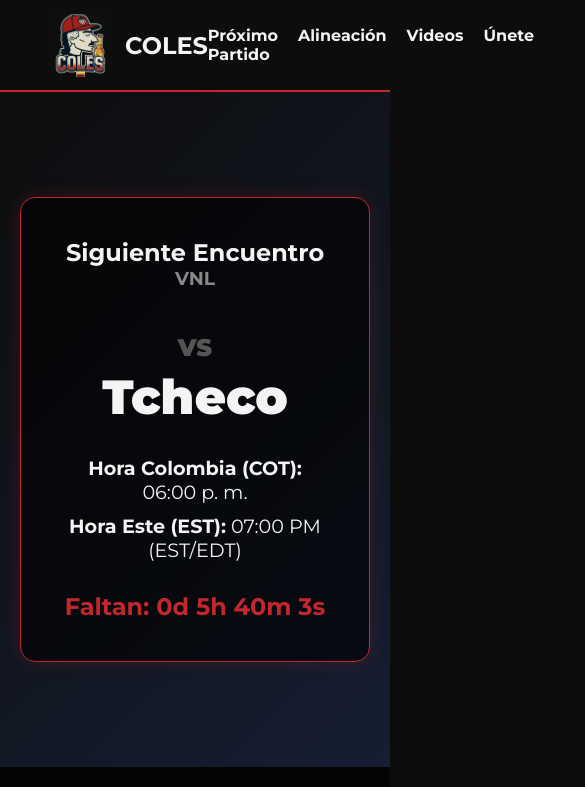
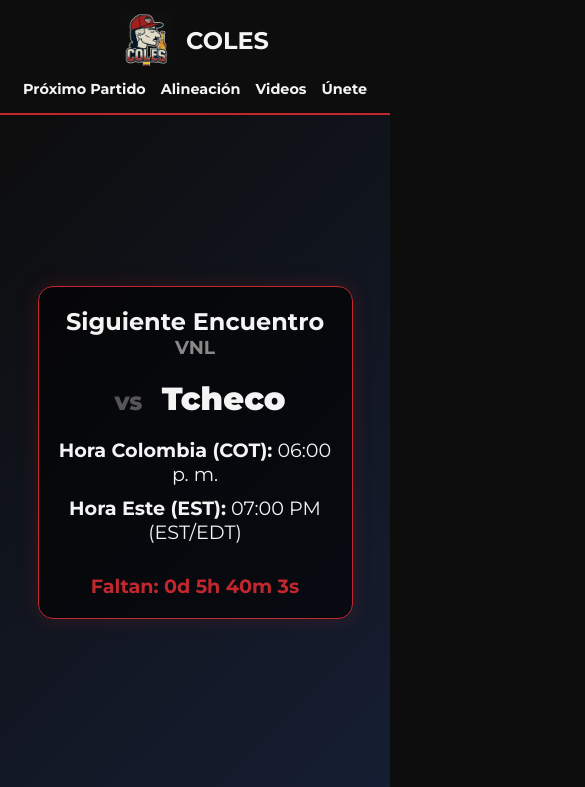
Before and after one commit to Jorelinson/Coles, a website: page index.html in a window 390 px wide. Shown: the top 787 px of the page, 585 px wide, since content can reach past the window. Drawn offline with Linux system fonts and the light colour scheme.

Commit message:
diseño en celular

```diff
--- a/index.html
+++ b/index.html
@@ -133,7 +133,7 @@
 <section id="videos" class="section bg-dark">
     <h2 class="section-title">Partidos Recientes</h2>
     <div class="video-container">
-        <iframe width="560" height="315" src="https://www.youtube.com/embed/JWRQx0YMvQE?si=U4CIr1WZeD-nE_h9" title="YouTube video player" frameborder="0" allow="accelerometer; autoplay; clipboard-write; encrypted-media; gyroscope; picture-in-picture" allowfullscreen></iframe>
+        <iframe src="https://www.youtube.com/embed/JWRQx0YMvQE?si=U4CIr1WZeD-nE_h9" title="YouTube video player" frameborder="0" allow="accelerometer; autoplay; clipboard-write; encrypted-media; gyroscope; picture-in-picture" allowfullscreen></iframe>
     </div>
 </section>
 
--- a/style.css
+++ b/style.css
@@ -270,3 +270,45 @@ footer {
     font-weight: bold;
     font-variant-numeric: tabular-nums; /* Mantiene los números alineados */
 }
+
+/* --- ADAPTACIÓN PARA TELÉFONOS (RESPONSIVE) --- */
+@media (max-width: 768px) {
+    /* 1. Apretar la barra de navegación */
+    nav {
+        flex-direction: column;
+        padding: 15px 20px;
+        gap: 15px;
+    }
+    .nav-links {
+        flex-wrap: wrap;
+        justify-content: center;
+        gap: 15px;
+        font-size: 0.9rem;
+    }
+
+    /* 2. Reducir los márgenes laterales gigantes */
+    .section {
+        padding: 40px 20px;
+    }
+    .match-info {
+        padding: 20px;
+        width: 90%;
+    }
+
+    /* 3. Achicar los textos gigantes */
+    .teams { font-size: 2rem; margin-bottom: 20px; }
+    .vs { font-size: 1.2rem; margin: 0 10px; }
+    .countdown { font-size: 1.2rem; }
+    .section-title { font-size: 1.8rem; }
+
+    /* 4. Hacer que el video de YouTube se adapte al 100% del ancho */
+    .video-container iframe {
+        width: 100%;
+        height: auto;
+        aspect-ratio: 16/9; /* Mantiene la proporción del video */
+    }
+
+    /* 5. Ajustar el logo */
+    .logo-container h1 { font-size: 1.5rem; }
+    .logo { height: 50px; }
+}
```
